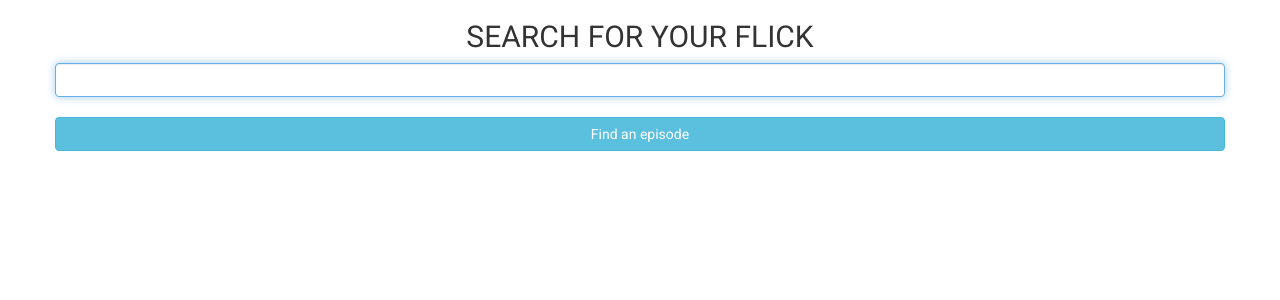
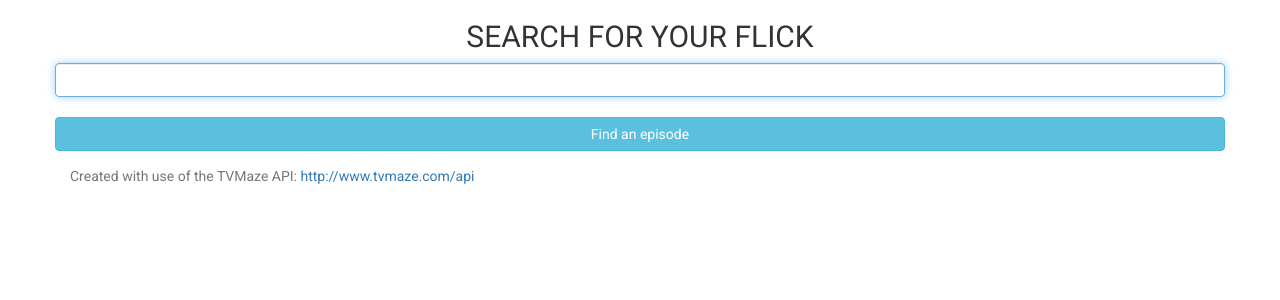
Before and after one commit to essce/flix, a Flask app: page / in a window 1280 px wide. Shown: the top 300 px of the page. Run offline with Flask 2, Linux system fonts and the light colour scheme; some libraries are stand-ins or nearby versions.

Commit message:
Added licensing

```diff
--- a/templates/layout.html
+++ b/templates/layout.html
@@ -10,3 +10,11 @@
 <div class=page>
   {% block body %}{% endblock %}
 </div>
+
+<footer class="footer">
+	<div class="container">
+		<p class="text-muted">
+			Created with use of the TVMaze API: <a href="http://www.tvmaze.com/api">http://www.tvmaze.com/api</a>
+		</p>
+	</div>
+</footer>
```
